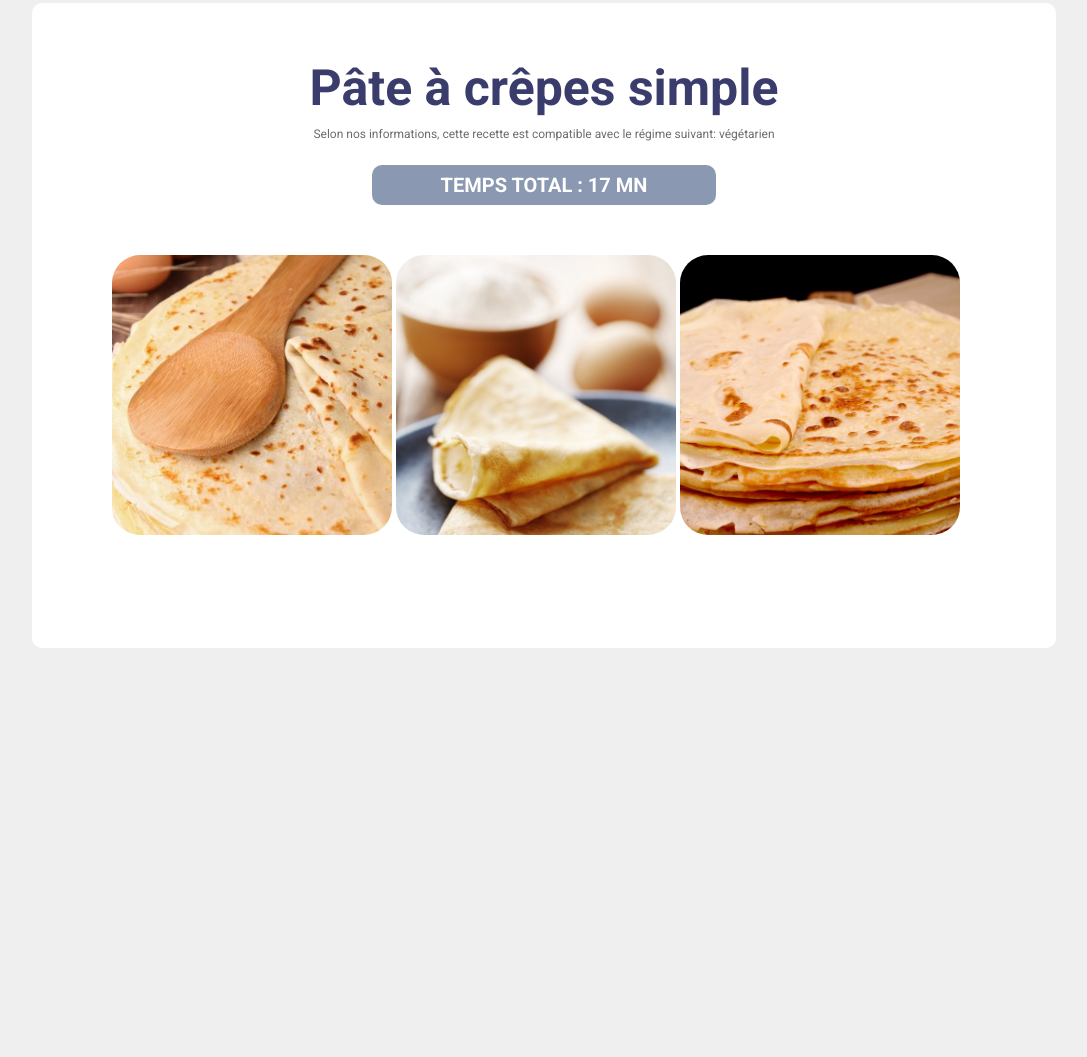
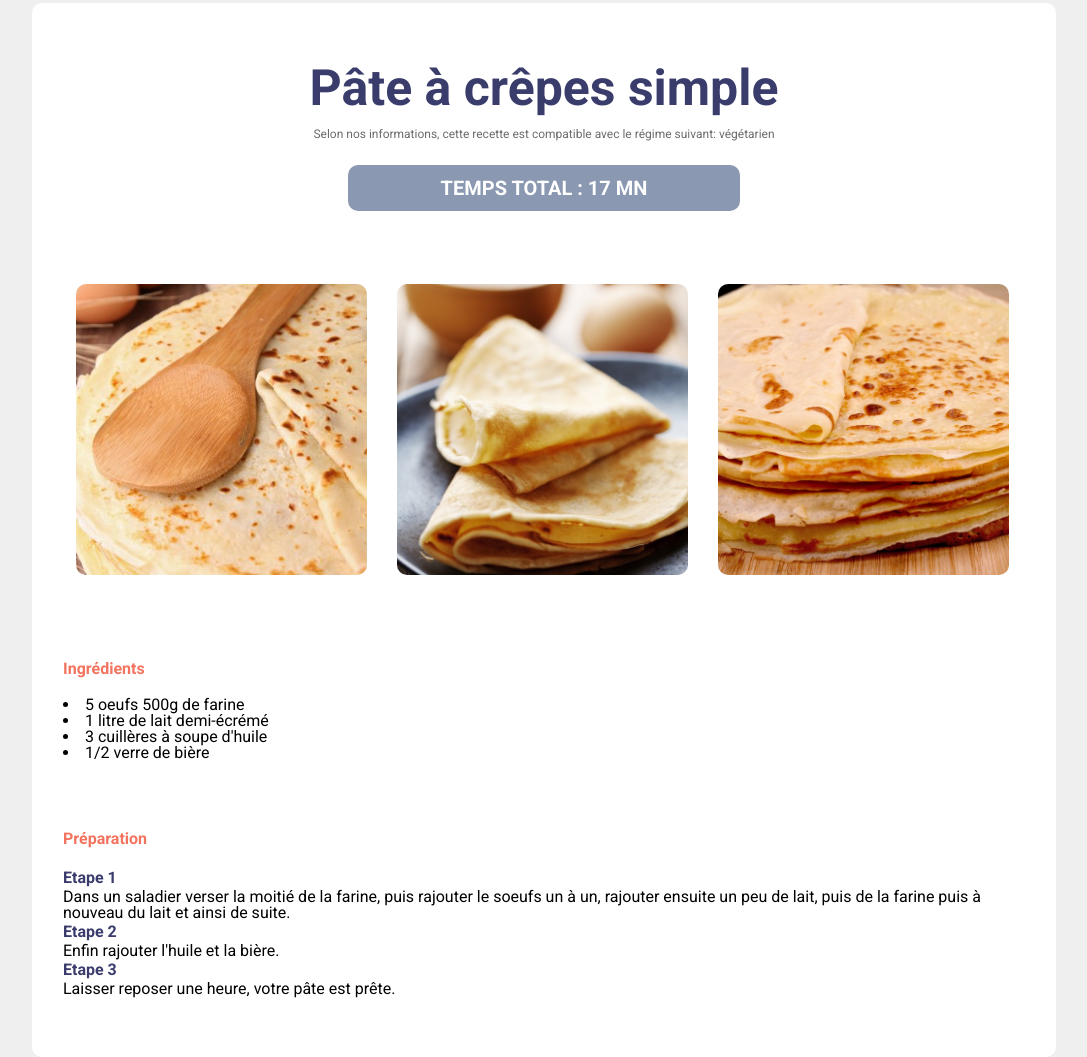
Before and after one commit to florianejojo/Marmiton, a plain HTML site: page index.html in a window 1280 px wide. Shown: the part 140-1197 px from the top of the page, without its empty margins (96-1183 px from the left). Before the commit the page ends 800 px from the top, so only its background shows below. Drawn offline with Linux system fonts and the light colour scheme.

Commit message:
ingrédients et prépa

```diff
--- a/assets/css/style.css
+++ b/assets/css/style.css
@@ -14,7 +14,7 @@ body {
 
 section {
     background-color: #ffffff;
-    padding: 60px 30px;
+    padding: 60px 31px;
     margin-top: 61px;
     border-radius: 10px;
 }
@@ -33,21 +33,21 @@ section {
     color: white;
     font-size: 20px;
     font-weight: bold;
-    padding: 10px 0px;
-    margin: 0 310px;
+    padding: 13px 0px;
+    margin: 0 285px;
     border-radius: 10px;
 }
 .photos {
-    padding: 50px;
+    margin: 60px 0px;
 }
 
 section div img {
-    height: 280px;
-    width: 280px;
+    height: 291px;
+    width: 291px;
     object-fit: cover;
-    object-position: top;
-    /* margin-right: 30px; */
-    border-radius: 10%;
+    object-position: center;
+    margin: 13px;
+    border-radius: 10px;
 }
 
 /* ---------------- */
@@ -76,17 +76,17 @@ h1 {
     text-align: center;
 }
 
-/* h2 {
+h2 {
     font-size: 30;
     font-weight: bold;
     color: #f3735f;
     margin-top: 70px;
     margin-bottom: 20px;
-} */
+}
 
-/* h3 {
+h3 {
     font-size: 18;
     font-weight: bold;
     color: #393c6c;
     line-height: 22px;
-}  */
+}
--- a/index.html
+++ b/index.html
@@ -38,6 +38,24 @@
                     <img src="./assets/img/crepe-2.jpg" alt="crepe 2" />
                     <img src="./assets/img/crepe-3.jpg" alt="crepe 3" />
                 </div>
+                <h2>Ingrédients</h2>
+
+                <li>5 oeufs 500g de farine</li>
+                <li>1 litre de lait demi-écrémé</li>
+                <li>3 cuillères à soupe d'huile</li>
+                <li>1/2 verre de bière</li>
+
+                <h2>Préparation</h2>
+                <h3>Etape 1</h3>
+                Dans un saladier verser la moitié de la farine, puis rajouter le
+                soeufs un à un, rajouter ensuite un peu de lait, puis de la
+                farine puis à nouveau du lait et ainsi de suite.
+
+                <h3>Etape 2</h3>
+                Enfin rajouter l'huile et la bière.
+
+                <h3>Etape 3</h3>
+                Laisser reposer une heure, votre pâte est prête.
             </section>
         </main>
         <footer></footer>
```
